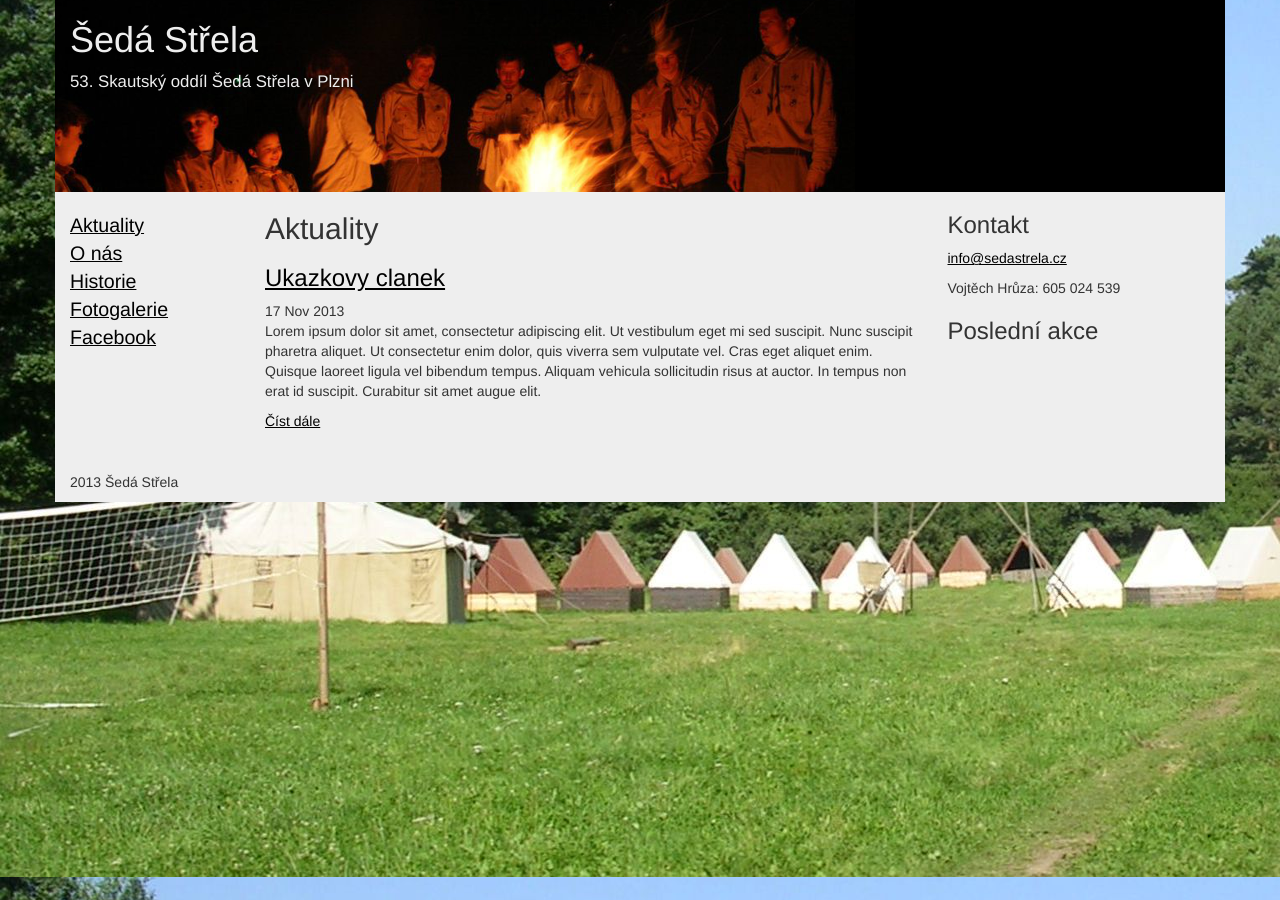
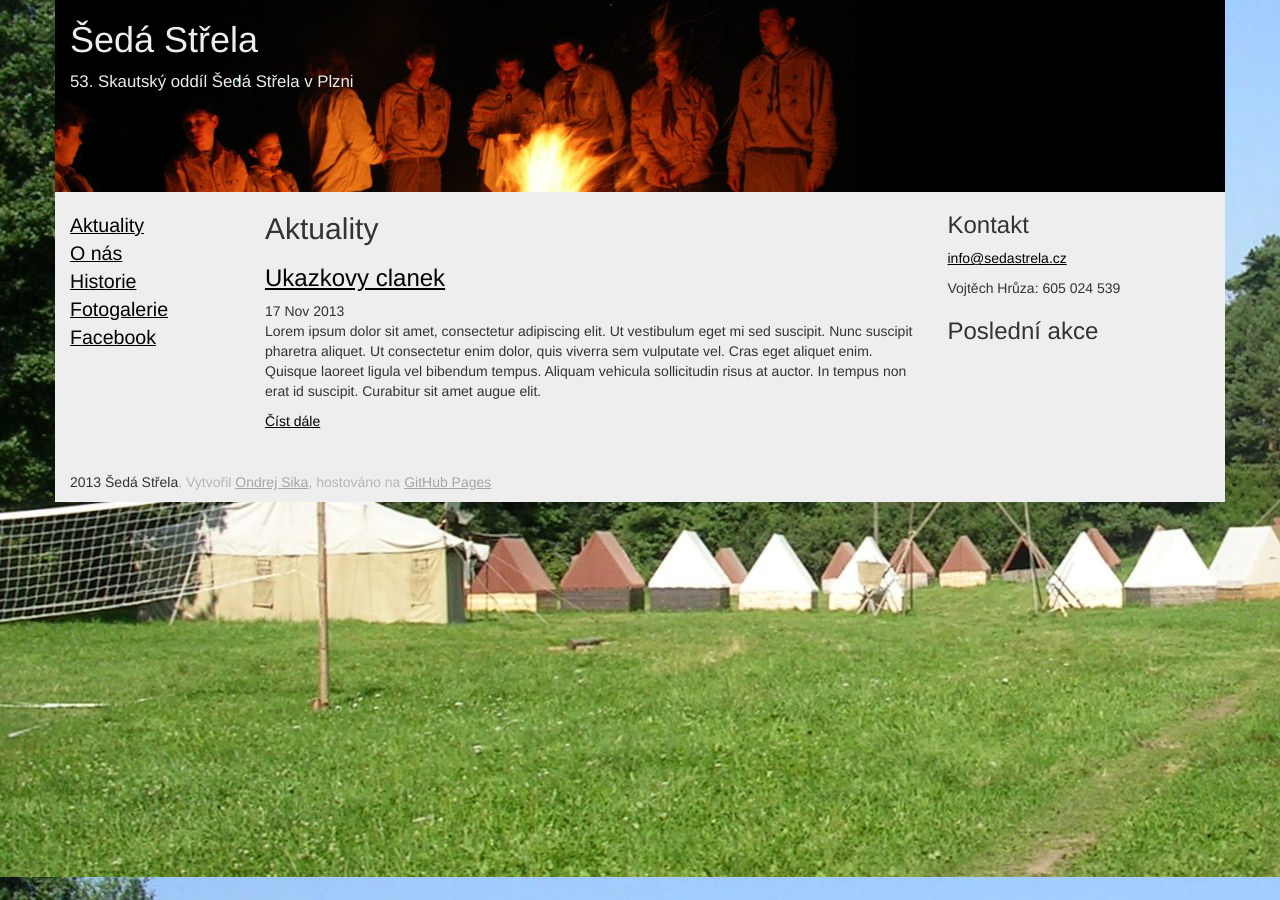
Before and after one commit to ondrejsika/sedastrela-jekyll, a Jekyll site: the page built from index.html, in a window 1280 px wide. Built offline with Jekyll 4.4.1, drawn with Linux system fonts in a browser that asks for light colours; Markdown is read by kramdown in place of the engine named in the settings.

Commit message:
update footer

```diff
--- a/_layouts/base.html
+++ b/_layouts/base.html
@@ -48,9 +48,9 @@
                 </div>
             </div>
             <div class="row" id="footer">
-                <div class="col-md-3">
+                <div class="col-md-12">
                     <hr>
-                    <p>2013 Šedá Střela</p>
+                    <p>2013 Šedá Střela<span class="opacity30">, Vytvořil <a href="http://ondrejsika.com" target="blank">Ondrej Sika</a>, hostováno na <a href="http://pages.github.com" target="blank">GitHub Pages</a></span></p>
                 </div>
             </div>
         </div> <!-- /container -->
--- a/static/css/main.css
+++ b/static/css/main.css
@@ -47,3 +47,7 @@ a:hover {
     padding: 0;
     font-size: 1.4em;
 }
+
+.opacity30 {
+    opacity: 0.3;
+}
```
